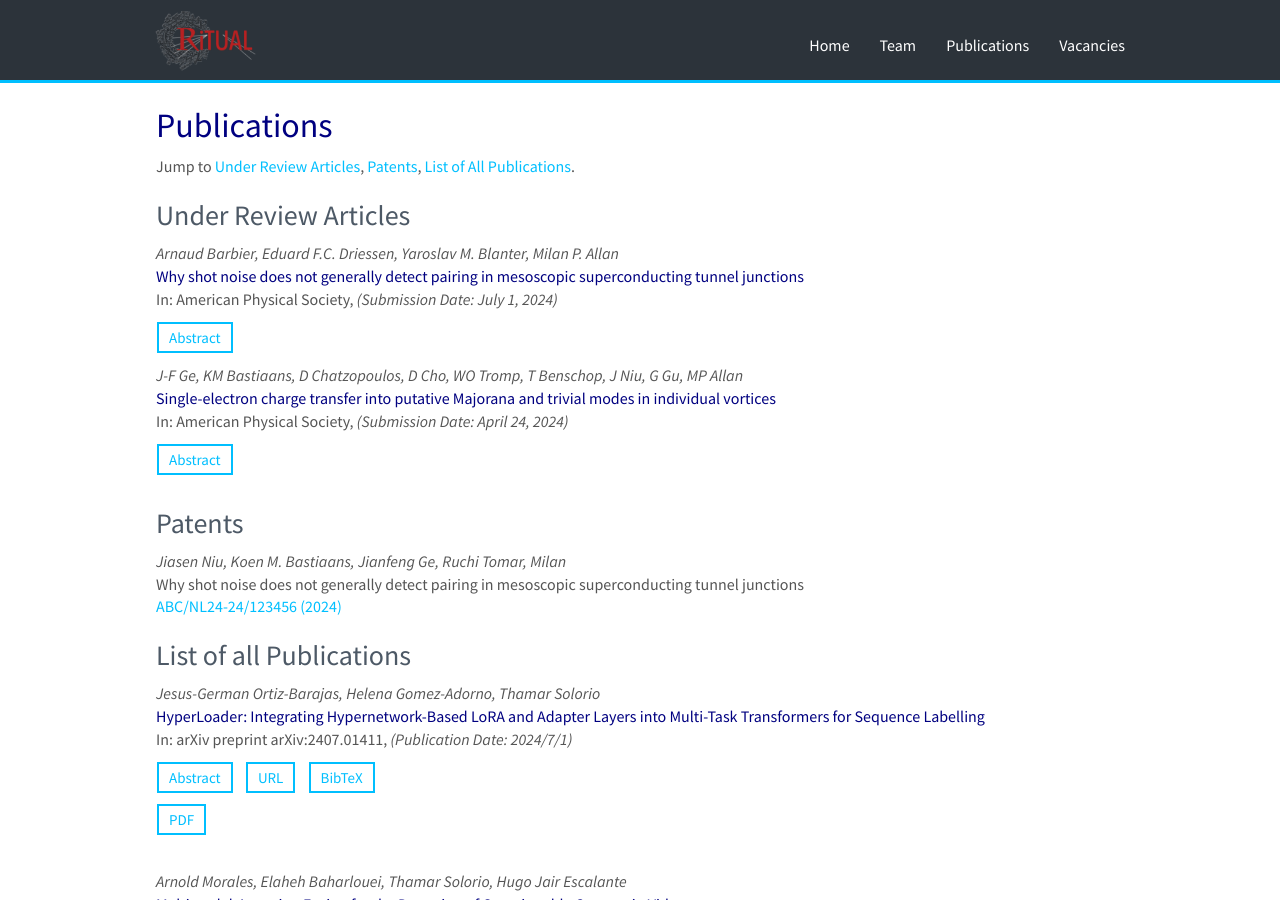
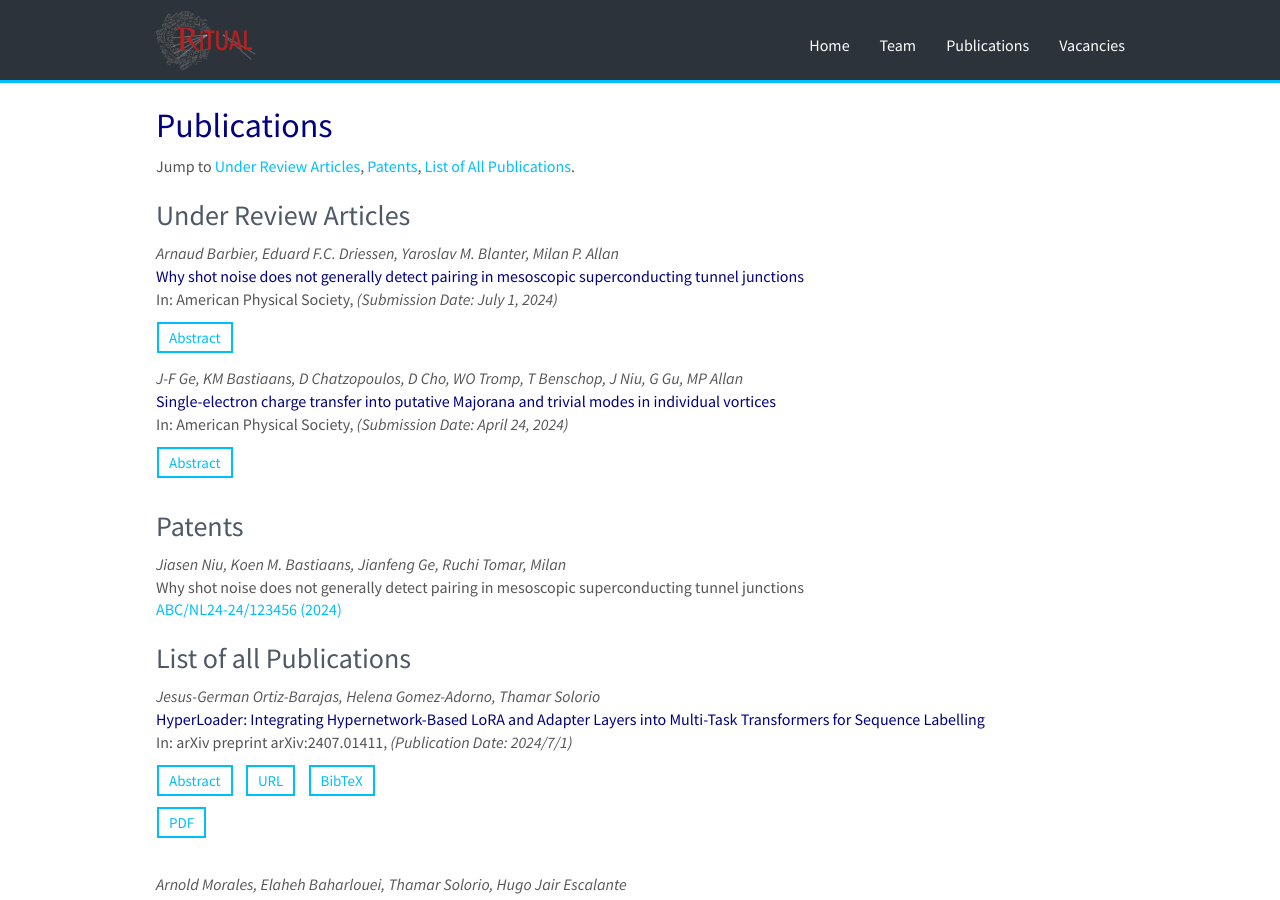
Before and after one commit to RamzaBasharat/MBZUAI, a Jekyll site: the page built from _pages/publications.md, in a window 1280 px wide and 900 px high. Built offline with Jekyll 4.4.1, drawn with Linux system fonts in a browser that asks for light colours; nearby versions of some CDN libraries.

Commit message:
publications 4

```diff
--- a/_pages/publications.md
+++ b/_pages/publications.md
@@ -17,7 +17,7 @@ Jump to [Under Review Articles](#under-review-articles), [Patents](#patents), [L
   <em>{{ publi.authors }} </em><br />
   <span class="navy">{{ publi.title }}</span><br />
   In: {{ publi.publisher }}, <i>(Submission Date: {{publi.date}})</i>
-<div class="row" style="margin-bottom:0px;padding-bottom:0px">
+<div class="row" style="margin-bottom:3px;padding-bottom:0px">
   <div class="col-sm-12 clearfix">
   <a class="small-sky-btn" data-toggle="collapse" href="#abs-{{ forloop.index }}" role="button" aria-expanded="false" aria-controls="abs-{{ forloop.index }}">
     Abstract
```
